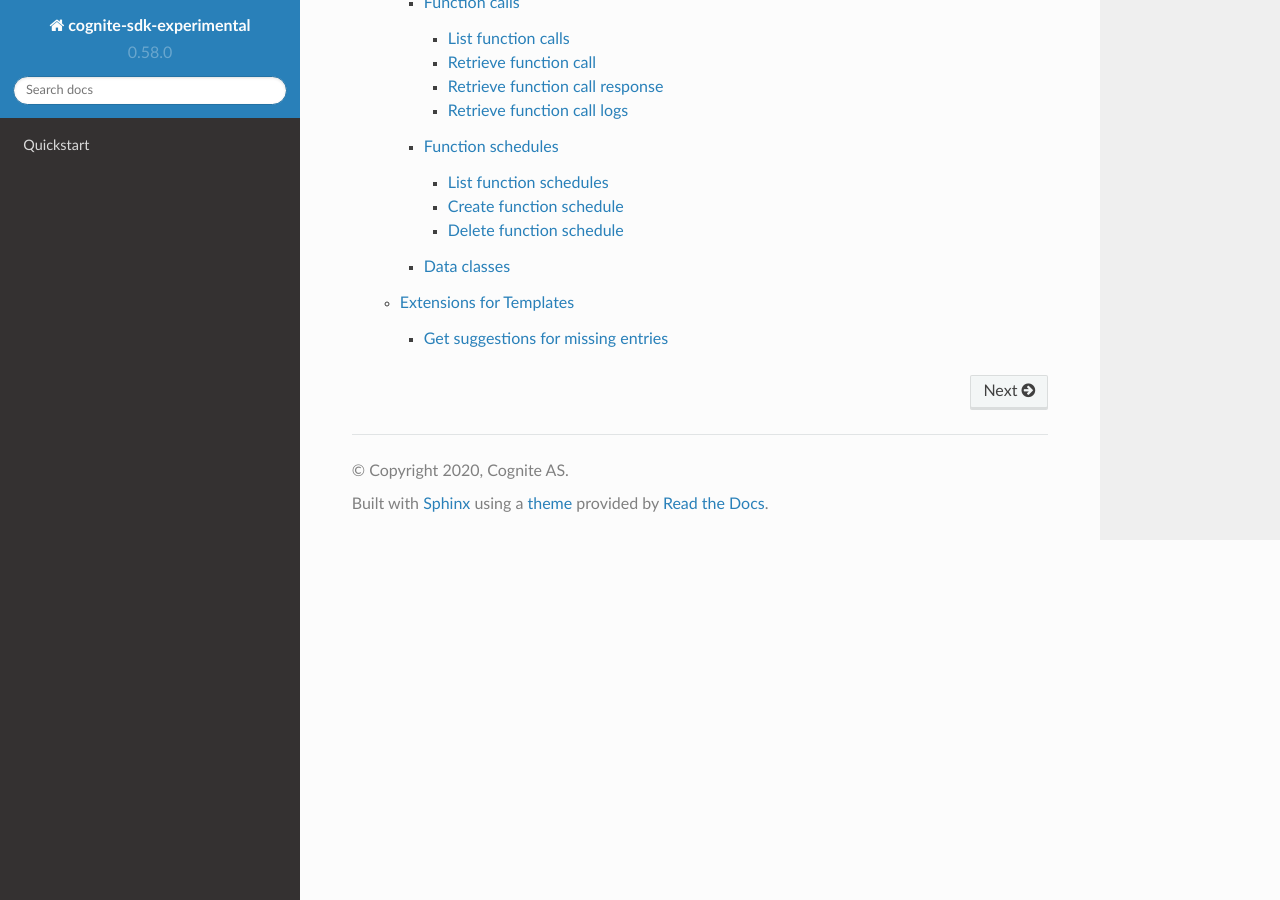
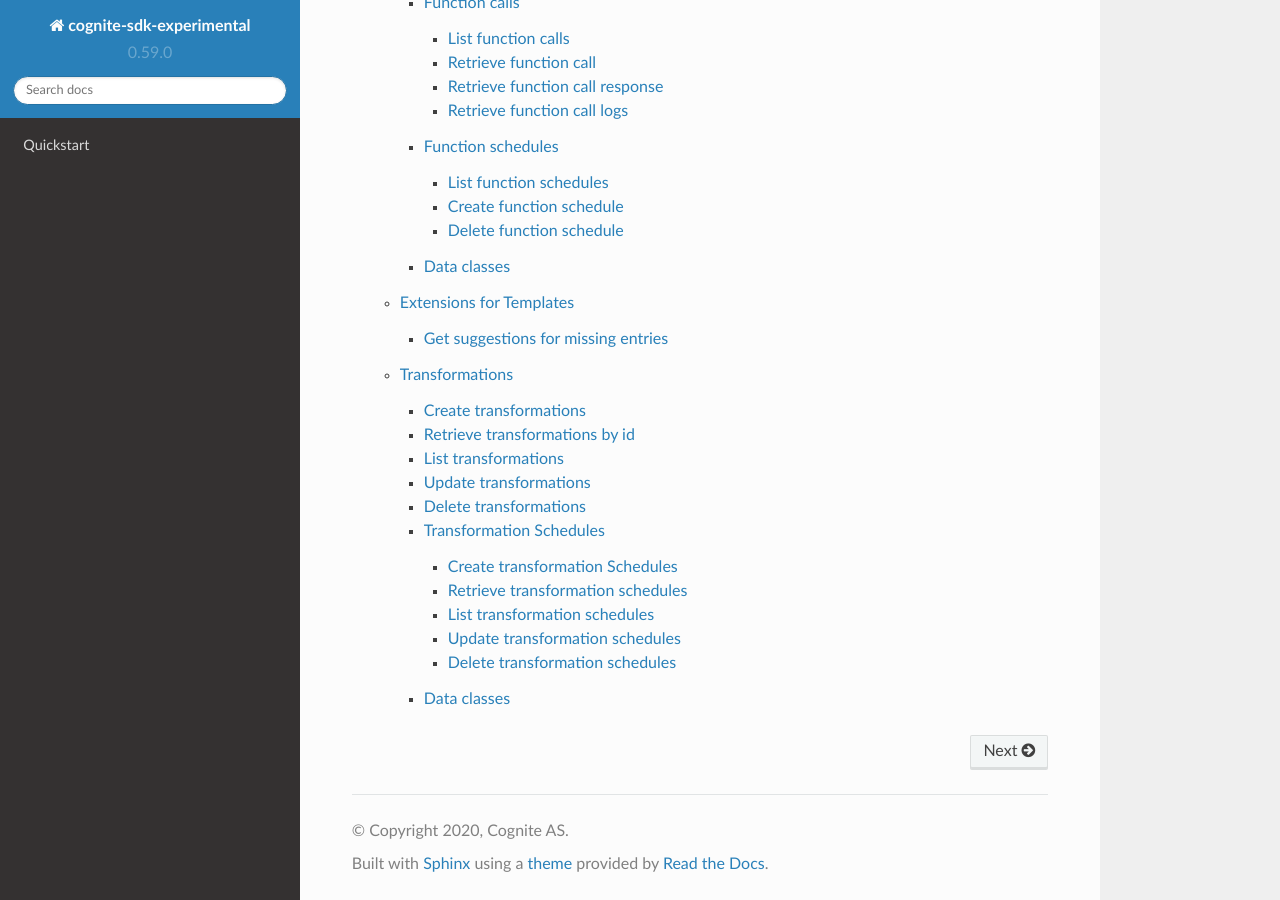
Before and after one commit to cognitedata/cognite-sdk-python-experimental, a Sphinx documentation site: the page built from docs/source/index.rst, in a window 1280 px wide and 900 px high, scrolled down 3193 px. Built offline with Sphinx 7.4.7 and the Read the Docs theme 2.0.0, drawn with Linux system fonts in a browser that asks for light colours.

Commit message:
add documentation for transformations and transformation schedules (#183)

```diff
--- a/docs/source/cognite.rst
+++ b/docs/source/cognite.rst
@@ -19,6 +19,7 @@ The currently available extensions for a `client` ( `CogniteClient`_) instance a
 * client.pnid_object_detection: `Detect common objects in a PNID`_
 * client.functions: `Functions`_
 * client.templates: `Extensions for Templates`_
+* client.transformations: `Transformations`_
 
 CogniteClient
 -------------
@@ -478,3 +479,58 @@ The main templates SDK is available through the main sdk.
 Get suggestions for missing entries
 ^^^^^^^^^^^^^^^^^^^^^^^^^^^^^^^^^^^
 .. automethod:: cognite.experimental._api.templatecompletion.TemplateCompletionAPI.complete
+
+Transformations
+------------------------
+
+Create transformations
+^^^^^^^^^^^^^^^^^^^^^^^^^^^^^^^^^^^
+.. automethod:: cognite.experimental._api.transformations.TransformationsAPI.create
+
+Retrieve transformations by id
+^^^^^^^^^^^^^^^^^^^^^^^^^^^^^^^^^^^
+.. automethod:: cognite.experimental._api.transformations.TransformationsAPI.retrieve
+
+List transformations
+^^^^^^^^^^^^^^^^^^^^^^^^^^^^^^^^^^^
+.. automethod:: cognite.experimental._api.transformations.TransformationsAPI.list
+
+Update transformations
+^^^^^^^^^^^^^^^^^^^^^^^^^^^^^^^^^^^
+.. automethod:: cognite.experimental._api.transformations.TransformationsAPI.update
+
+Delete transformations
+^^^^^^^^^^^^^^^^^^^^^^^^^^^^^^^^^^^
+.. automethod:: cognite.experimental._api.transformations.TransformationsAPI.delete
+
+Transformation Schedules
+^^^^^^^^^^^^^^^^^^^^^^^^^^^^^^^^^^
+
+Create transformation Schedules
+~~~~~~~~~~~~~~~~~~~~~~~~~~~~~~~~~~~~~~
+.. automethod:: cognite.experimental._api.transformation_schedules.TransformationSchedulesAPI.create
+
+Retrieve transformation schedules
+~~~~~~~~~~~~~~~~~~~~~~~~~~~~~~~~~~~~~~
+.. automethod:: cognite.experimental._api.transformation_schedules.TransformationSchedulesAPI.retrieve
+
+List transformation schedules
+~~~~~~~~~~~~~~~~~~~~~~~~~~~~~~~~~~~~~~
+.. automethod:: cognite.experimental._api.transformation_schedules.TransformationSchedulesAPI.list
+
+Update transformation schedules
+~~~~~~~~~~~~~~~~~~~~~~~~~~~~~~~~~~~~~~
+.. automethod:: cognite.experimental._api.transformation_schedules.TransformationSchedulesAPI.update
+
+Delete transformation schedules
+~~~~~~~~~~~~~~~~~~~~~~~~~~~~~~~~~~~~~~
+.. automethod:: cognite.experimental._api.transformation_schedules.TransformationSchedulesAPI.delete
+
+Data classes
+^^^^^^^^^^^^
+.. automodule:: cognite.experimental.data_classes.transformations
+    :members:
+    :show-inheritance:
+.. automodule:: cognite.experimental.data_classes.transformation_schedules
+    :members:
+    :show-inheritance:
--- a/pyproject.toml
+++ b/pyproject.toml
@@ -1,6 +1,6 @@
 [tool.poetry]
 name = "cognite-sdk-experimental"
-version = "0.58.0"
+version = "0.59.0"
 description = "Experimental additions to the Python SDK"
 authors = ["Sander Land <sander.land@cognite.com>"]
 
```
Also changed, not shown: CHANGELOG.md (+6 -0 lines), 3 other files.
